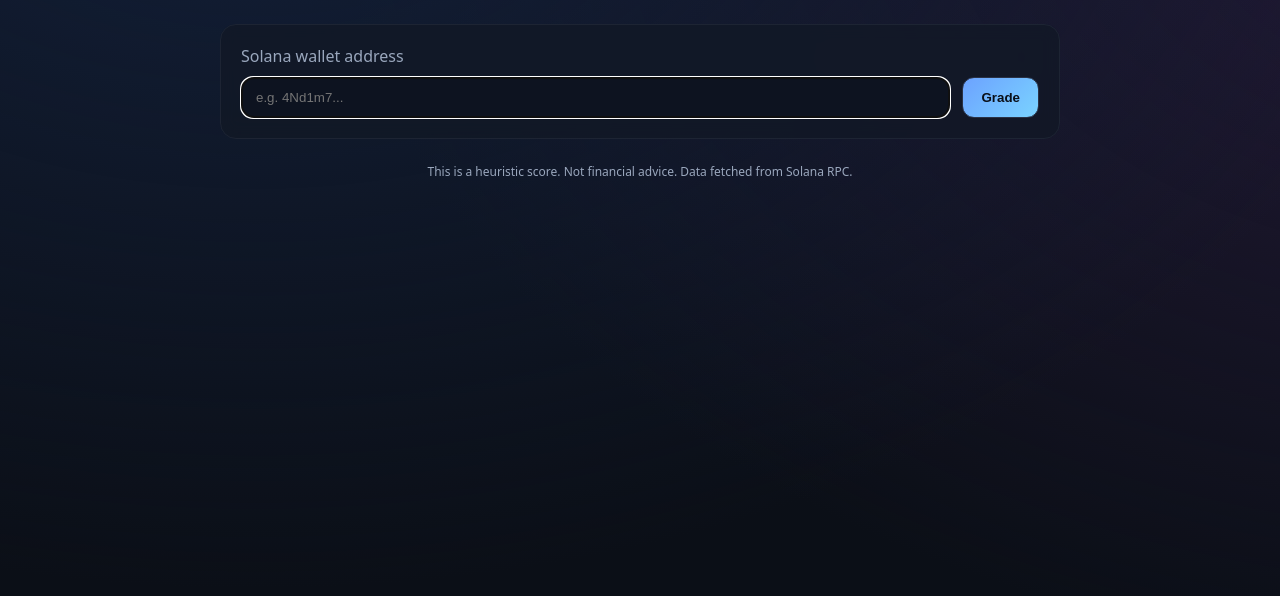
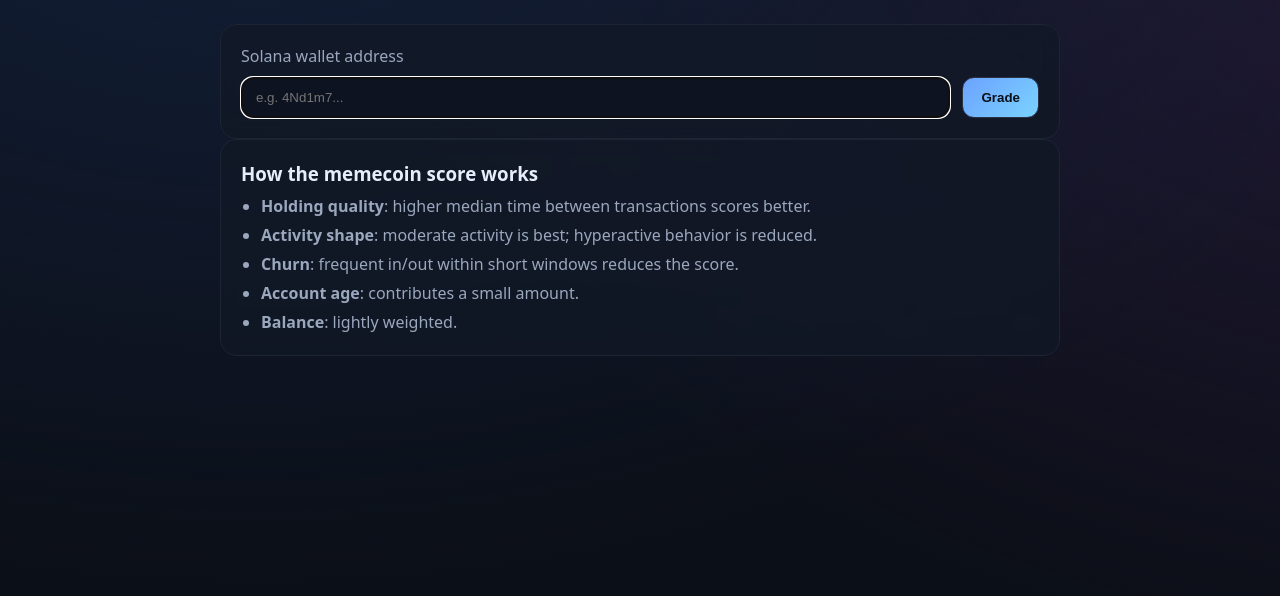
Before and after one commit to svdl1185/walletgrader, a Flask app: page / in a window 1280 px wide. Shown: the part 131-727 px from the top of the page. Run offline with Flask 3, Linux system fonts and the light colour scheme.

Commit message:
UI cleanup: remove metrics and footer text; keep only score bar; add brief explanation; keep hover-as-loading flow

```diff
--- a/templates/index.html
+++ b/templates/index.html
@@ -28,9 +28,6 @@
 
       <section class="card results" id="results" style="display:none;">
         <div class="score-wrap">
-          <div class="label" id="result-label"></div>
-          <div class="address" id="result-address"></div>
-
           <div class="score-bar" id="score-bar" data-final-score="0">
             <div class="bar-header">
               <span>1</span>
@@ -42,26 +39,20 @@
             </div>
           </div>
         </div>
-
-        <div class="metrics">
-          <h3>Metrics</h3>
-          <ul>
-            <li><strong>SOL balance</strong>: <span id="m-sol"></span> SOL</li>
-            <li><strong>Recent transactions (last 200)</strong>: <span id="m-tx"></span></li>
-            <li><strong>Account age</strong>: <span id="m-age"></span> days</li>
-            <li><strong>Median time between txs</strong>: <span id="m-median"></span> hours</li>
-            <li><strong>Repeat sequences ≤6h</strong>: <span id="m-repeat"></span></li>
-            <li><strong>Hold profile</strong>: <span id="m-hold"></span></li>
-            <li><strong>Activity profile</strong>: <span id="m-activity"></span></li>
-          </ul>
-        </div>
       </section>
 
-      <footer>
-        <p class="footnote">
-          This is a heuristic score. Not financial advice. Data fetched from Solana RPC.
-        </p>
-      </footer>
+      <section class="card" id="explanation">
+        <h3 style="margin: 0 0 8px;">How the memecoin score works</h3>
+        <ul style="list-style: disc; padding-left: 20px; margin: 0; color: var(--subtext); display: grid; gap: 6px;">
+          <li><strong>Holding quality</strong>: higher median time between transactions scores better.</li>
+          <li><strong>Activity shape</strong>: moderate activity is best; hyperactive behavior is reduced.</li>
+          <li><strong>Churn</strong>: frequent in/out within short windows reduces the score.</li>
+          <li><strong>Account age</strong>: contributes a small amount.</li>
+          <li><strong>Balance</strong>: lightly weighted.</li>
+        </ul>
+      </section>
+
+      <footer></footer>
     </main>
     <script>
       (function() {
@@ -125,17 +116,7 @@
               alert(data.error || 'Failed to grade wallet');
               return;
             }
-            // Update header and metrics
-            document.getElementById('result-label').textContent = data.label;
-            document.getElementById('result-address').textContent = data.address;
-            document.getElementById('m-sol').textContent = (data.metrics.sol_balance || 0).toFixed(4);
-            document.getElementById('m-tx').textContent = data.metrics.recent_tx_count || 0;
-            document.getElementById('m-age').textContent = data.metrics.account_age_days || 0;
-            document.getElementById('m-median').textContent = data.metrics.median_inter_tx_hours || 0;
-            document.getElementById('m-repeat').textContent = data.metrics.repeat_sequences_6h || 0;
-            document.getElementById('m-hold').textContent = data.metrics.hold_profile || '';
-            document.getElementById('m-activity').textContent = data.metrics.activity_profile || '';
-
+            // Settle bar at the final score only
             stopHoveringAndSet(Math.max(1, Math.min(100, parseInt(data.score, 10) || 0)));
           } catch (err) {
             stopHoveringAndSet(1);
```
